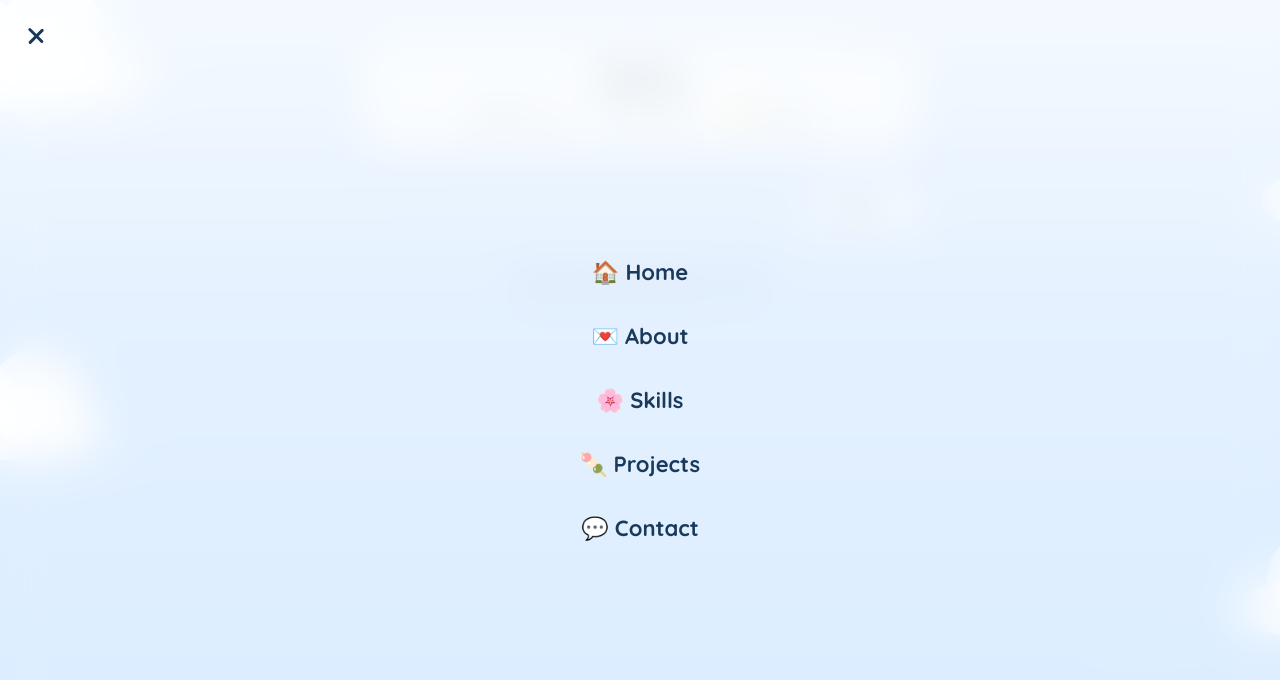
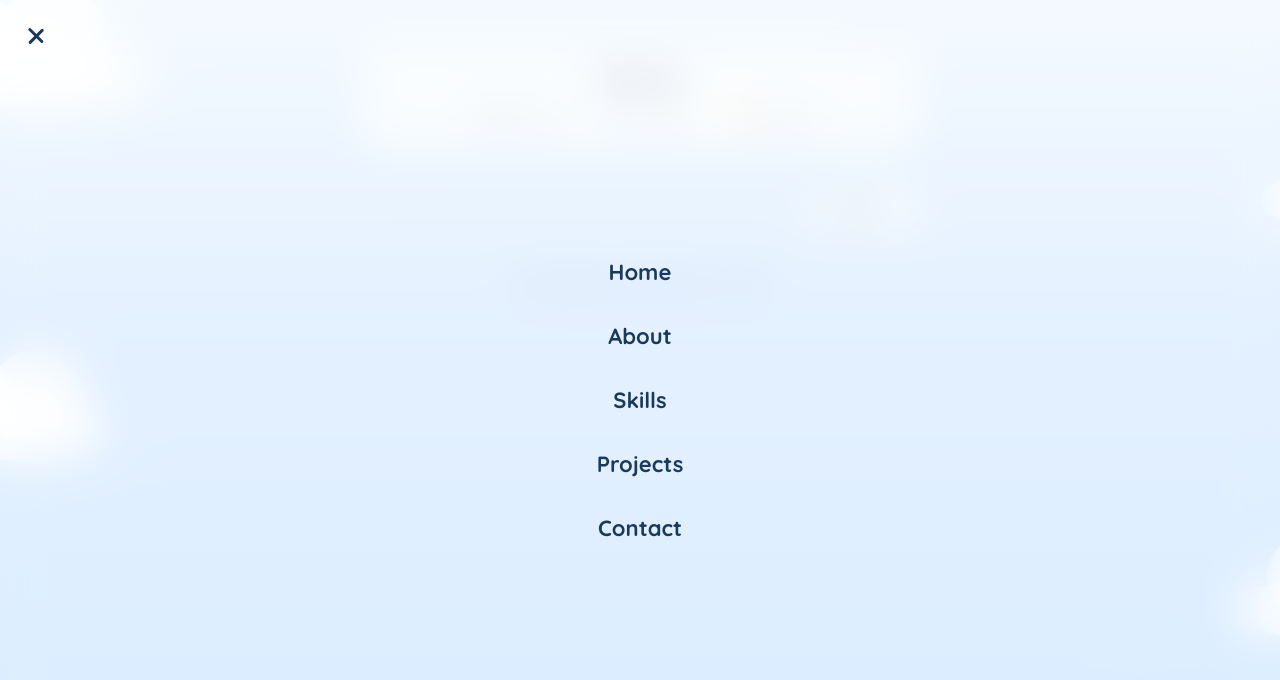
Before and after one commit to accdewiaja-hue/dewiw, a plain HTML site: page about.html in a window 1280 px wide. Both pictures are taken after a click on the element 36 px from the left and 36 px from the top of the page. Drawn offline with Linux system fonts and the light colour scheme.

Commit message:
Update about.html

```diff
--- a/about.html
+++ b/about.html
@@ -22,11 +22,11 @@
 
   <nav class="menu-overlay" id="menuOverlay">
     <div class="menu-content">
-      <a href="index.html" class="menu-link">🏠 Home</a>
-      <a href="about.html" class="menu-link">💌 About</a>
-      <a href="skills.html" class="menu-link">🌸 Skills</a>
-      <a href="projects.html" class="menu-link">🍡 Projects</a>
-      <a href="contact.html" class="menu-link">💬 Contact</a>
+      <a href="index.html" class="menu-link"> Home</a>
+      <a href="about.html" class="menu-link"> About</a>
+      <a href="skills.html" class="menu-link"> Skills</a>
+      <a href="projects.html" class="menu-link"> Projects</a>
+      <a href="contact.html" class="menu-link"> Contact</a>
     </div>
   </nav>
 
```
